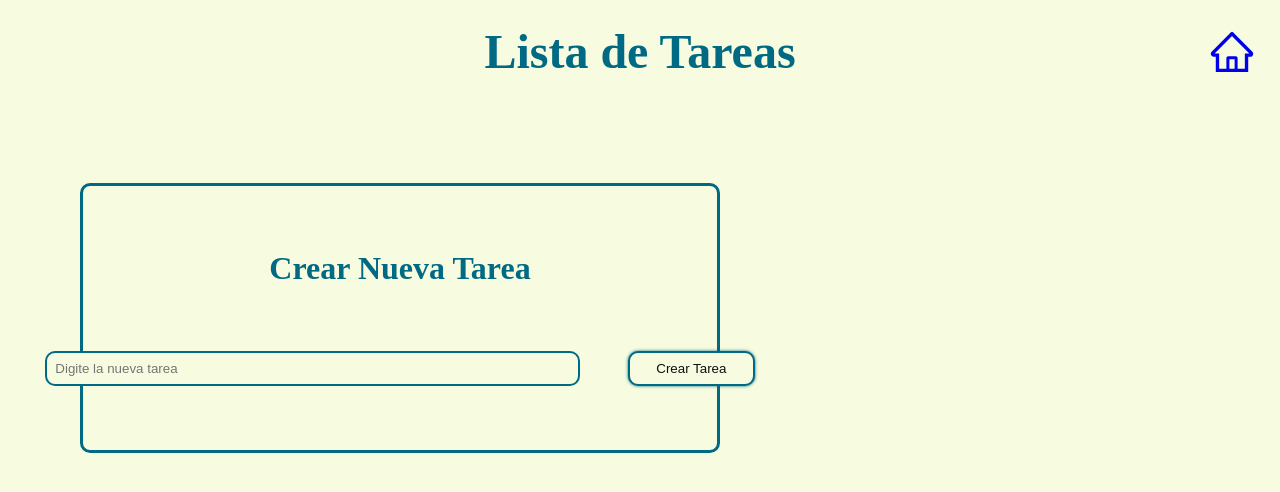
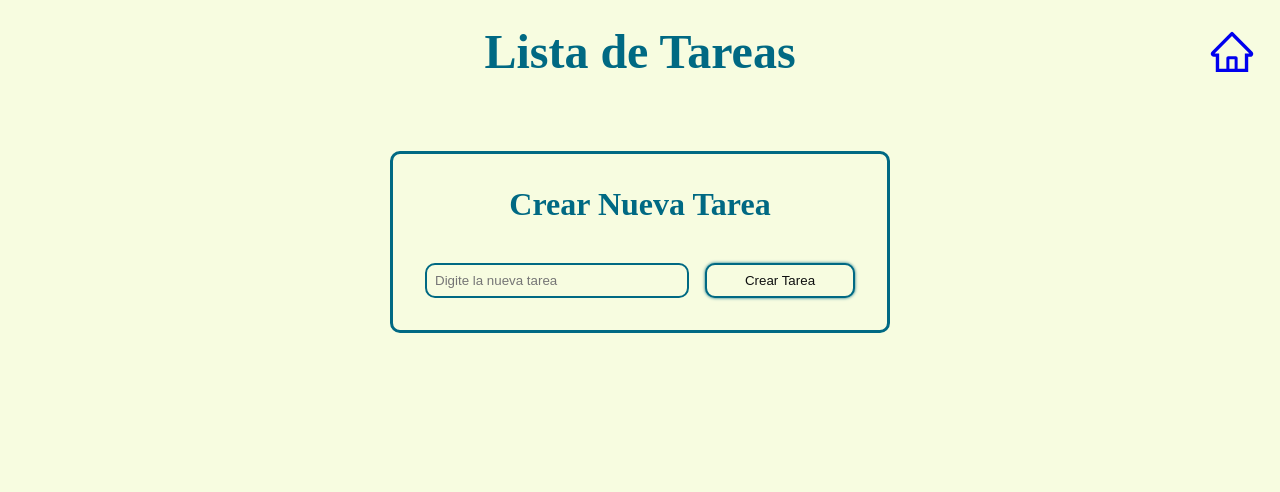
Before and after one commit to RebeV18/reto17, a React (Vite) app: page /create in a window 1280 px wide. Shown: the top 492 px of the page. Built offline with nearby package versions, Linux system fonts and the light colour scheme.

Commit message:
updates pages

```diff
--- a/src/pages/Create/Create.css
+++ b/src/pages/Create/Create.css
@@ -1,5 +1,13 @@
-.container-create {
-  display:flex;
+.card-container {
+  display: flex;
+  justify-content: center;
+  align-items: center;
+  align-content: center;
+  padding: 1rem;
+}
+
+.card {
+  display: flex;
   flex-direction: column;
   justify-content: center;
   align-items: center;
@@ -7,31 +15,36 @@
 
   border: 3px solid var(--third-color);
   border-radius: 10px;
-  width: 50%;
 
   gap: 1rem;
-  margin: 5rem;
-  padding: 4rem;
+  margin: 2rem;
+  padding: 2rem;
+
+  width: 100%;
+  max-width: 500px;
 }
 
-.container-create h1 {
+.card h1 {
   color: var(--third-color);
-  padding-bottom: 3rem;
+  padding-bottom: 1.5rem;
+  text-align: center;
 }
 
-.form-cont{
-    display: flex;
-    flex-direction: row;
-    justify-content: center;
-    align-items: center;
-    gap: 3rem;
+.form-cont {
+  display: flex;
+  flex-direction: column;
+  justify-content: center;
+  align-items: center;
+  gap: 1rem;
+  width: 100%;
 }
 
-.container-create input {
+.card input {
   padding: 0.5rem;
   border: 2px solid var(--third-color);
   border-radius: 10px;
-  width: 38rem;
+  width: 100%;
+  max-width: 300px;
 }
 
 .btn-submit {
@@ -43,5 +56,12 @@
   padding: 0.5rem;
   border-radius: 10px;
   box-shadow: 0 0 0.2rem var(--third-color);
-  width: 20%;
+  width: 100%;
+  max-width: 150px;
 }
+
+@media (min-width: 768px) {
+  .form-cont {
+    flex-direction: row;
+  }
+}
--- a/src/pages/Create/Create.jsx
+++ b/src/pages/Create/Create.jsx
@@ -6,8 +6,13 @@ export const Create = () => {
   const [newTask, setNewTask] = useState("");
 
   useEffect(() => {
-    const data = JSON.parse(localStorage.getItem("tasks")) || [];
-    setTasks(data);
+    try {
+      const data = JSON.parse(localStorage.getItem("tasks")) || [];
+      setTasks(data);
+    } catch (error) {
+      console.error("Error parsing tasks from localStorage", error);
+      setTasks([]);
+    }
   }, []);
 
   const handleCreate = (event) => {
@@ -26,7 +31,7 @@ export const Create = () => {
       const updatedTasks = [...tasks, newTaskObj];
       setTasks(updatedTasks);
       localStorage.setItem("tasks", JSON.stringify(updatedTasks));
-      setNewTask("");
+      setNewTask(""); // Limpiar el campo de entrada
       alert("Tarea creada");
     } else {
       alert("La tarea ya existe");
@@ -34,8 +39,8 @@ export const Create = () => {
   };
 
   return (
-    <div>
-      <div className="container-create">
+    <div className="card-container">
+      <div className="card">
         <h1>Crear Nueva Tarea</h1>
         <form className="form-cont" onSubmit={handleSubmit}>
           <input
--- a/src/pages/Home/Home.jsx
+++ b/src/pages/Home/Home.jsx
@@ -6,8 +6,13 @@ export const Home = () => {
   const [tasks, setTasks] = useState([]);
 
   useEffect(() => {
-    const storedTasks = JSON.parse(localStorage.getItem("tasks")) || [];
-    setTasks(storedTasks);
+    try {
+      const storedTasks = JSON.parse(localStorage.getItem("tasks")) || [];
+      setTasks(storedTasks);
+    } catch (error) {
+      console.error("Error parsing tasks from localStorage", error);
+      setTasks([]);
+    }
   }, []);
 
   const handleCompleteTask = (id) => {
```
